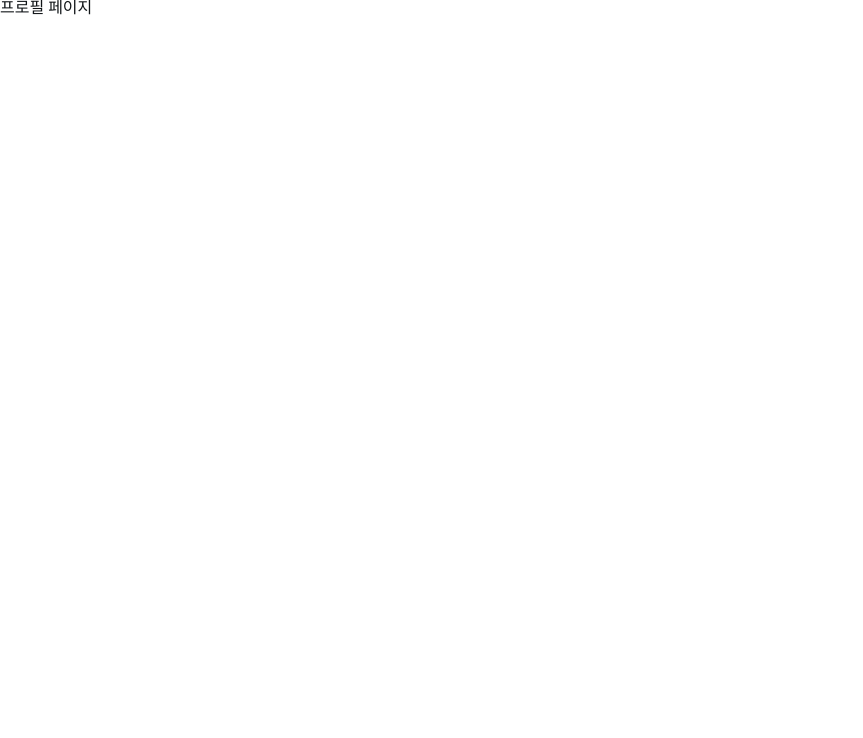
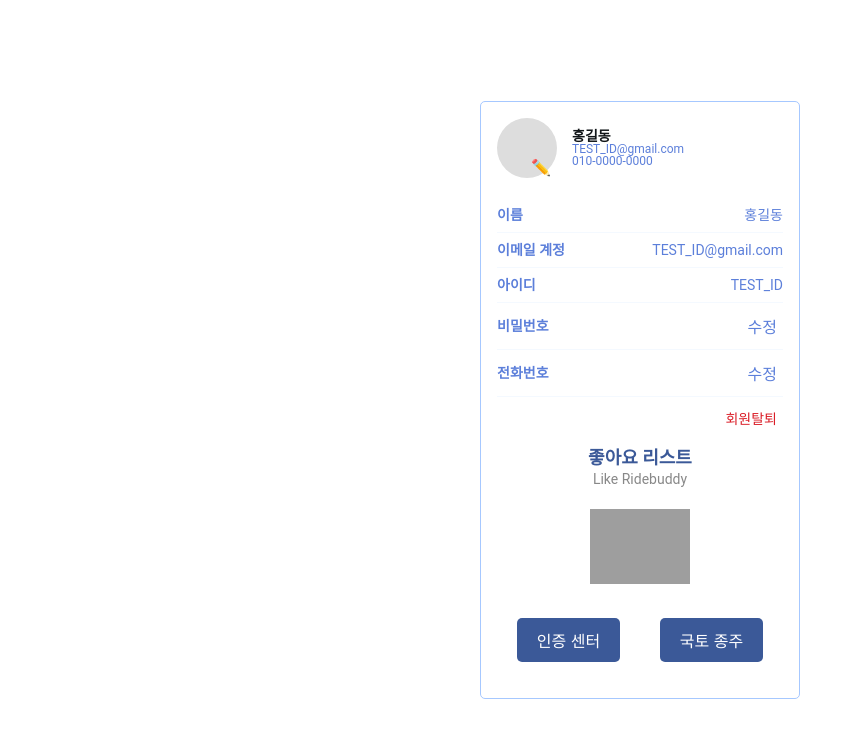
Before and after one commit to Stageus/rideBuddy-homepage, a React (Vite) app: page /Profile in a window 1280 px wide. Shown: the top 738 px of the page, without its empty margins (0-863 px from the left). Built offline with nearby package versions, Linux system fonts and the light colour scheme; grey boxes are pictures that could not be loaded.

Commit message:
프로필페이지 마크업 및 스타일링

```diff
--- a/src/page/Profile/index.jsx
+++ b/src/page/Profile/index.jsx
@@ -1,5 +1,14 @@
+import { PageWrapper } from "./style/style";
+import LikeList from "./ui/LikeList";
+import UserInfo from "./ui/UserInfo";
+
 const Profile = () => {
-  return <div>프로필 페이지</div>;
+  return (
+    <PageWrapper>
+      <UserInfo/>
+      <LikeList/>
+    </PageWrapper>
+  );
 };
 
 export default Profile;
--- /dev/null
+++ b/src/page/Profile/style/style.js
@@ -0,0 +1,15 @@
+import styled from 'styled-components';
+import { StyledContainer } from '../../../style/styles';
+
+export const PageWrapper = styled(StyledContainer)`
+  max-width: 320px;
+  padding: 16px;
+  box-sizing: border-box;
+  border: 1px solid ${({ theme }) => theme.colors.primary30};
+  border-radius: 5px;
+  width: 100%;
+  margin: 0 auto;
+  background-color: ${({ theme }) => theme.colors.white};
+  font-size: ${({ theme }) => theme.fontSizes.bodyS};
+  color:${({ theme }) => theme.colors.primary60};
+`;
--- /dev/null
+++ b/src/page/Profile/ui/LikeList/index.jsx
@@ -0,0 +1,61 @@
+import styled from "styled-components";
+
+const StyledLikeListContainerDiv = styled.div`
+  text-align: center;
+  margin-bottom: 20px;
+`;
+
+const StyledLikeListTitleH2 = styled.h2`
+  font-size: 18px;
+  font-weight: bold;
+  color: #3b5998;
+  margin-bottom: 5px;
+`;
+
+const StyledLikeListDescriptionP = styled.p`
+  font-size: 14px;
+  color: #888;
+  margin-bottom: 10px;
+`;
+
+const StyledLikeListImg = styled.img`
+  width: 100px;
+  height: 100px;
+  object-fit: contain;
+`;
+
+const StyledActionButtonContainerDiv = styled.div`
+  display: flex;
+  justify-content: space-around;
+  margin-top: 20px;
+`;
+
+const StyledActionButtonButton = styled.button`
+  padding: 10px 20px;
+  background-color: #3b5998;
+  color: white;
+  border: none;
+  border-radius: 5px;
+  cursor: pointer;
+
+  &:hover {
+    background-color: #334a7d;
+  }
+`;
+
+const LikeList = () => {
+  return (
+    <StyledLikeListContainerDiv>
+      <StyledLikeListTitleH2>좋아요 리스트</StyledLikeListTitleH2>
+      <StyledLikeListDescriptionP>Like Ridebuddy</StyledLikeListDescriptionP>
+      <StyledLikeListImg src="path-to-bike-image.png" alt="자전거 이미지" />
+
+      <StyledActionButtonContainerDiv>
+        <StyledActionButtonButton>인증 센터</StyledActionButtonButton>
+        <StyledActionButtonButton>국토 종주</StyledActionButtonButton>
+      </StyledActionButtonContainerDiv>
+    </StyledLikeListContainerDiv>
+  );
+};
+
+export default LikeList;
--- /dev/null
+++ b/src/page/Profile/ui/UserInfo/index.jsx
@@ -0,0 +1,14 @@
+import { StyledUserInfoSection } from "./style/style";
+import UserProfile from "./ui/UserProfile";
+import UserProfileDetails from "./ui/UserProfileDetails";
+
+const UserInfo = () => {
+    return (
+     <StyledUserInfoSection>
+     <UserProfile/>
+     <UserProfileDetails/>
+     </StyledUserInfoSection>
+    );
+  };
+
+  export default UserInfo;
--- /dev/null
+++ b/src/page/Profile/ui/UserInfo/style/style.js
@@ -0,0 +1,5 @@
+import styled from "styled-components";
+
+export const StyledUserInfoSection = styled.section`
+
+`
--- /dev/null
+++ b/src/page/Profile/ui/UserInfo/ui/UserProfile/index.jsx
@@ -0,0 +1,67 @@
+import styled from "styled-components";
+
+const StyledUserProfileContainerDiv = styled.div`
+  display: flex;
+  align-items: center;
+  margin-bottom: 20px;
+
+`;
+
+const StyledAvatarContainerDiv = styled.div`
+  position: relative;
+  margin-right: 15px;
+`;
+
+const StyledAvatarImg = styled.div`
+  width: 60px;
+  height: 60px;
+  border-radius: 50%;
+  background-color: #ddd;
+`;
+
+const StyledEditButtonButton = styled.button`
+  position: absolute;
+  bottom: 0;
+  right: 0;
+  background-color: transparent;
+  border: none;
+  cursor: pointer;
+`;
+
+const StyledProfileInfoDiv = styled.div`
+  display: flex;
+  flex-direction: column;
+`;
+
+const StyledProfileNameP = styled.p`
+  font-weight: bold;
+  color:${({ theme }) => theme.colors.black};
+
+`;
+
+const StyledProfileEmailP = styled.p`
+  font-size: ${({ theme }) => theme.fontSizes.bodyXS};
+`;
+
+const StyledProfilePhoneP = styled.p`
+  font-size: ${({ theme }) => theme.fontSizes.bodyXS};
+
+`;
+
+const UserProfile = () => {
+  return (
+    <StyledUserProfileContainerDiv>
+      <StyledAvatarContainerDiv>
+        <StyledAvatarImg />
+        <StyledEditButtonButton>✏️</StyledEditButtonButton>
+      </StyledAvatarContainerDiv>
+      <StyledProfileInfoDiv>
+        <StyledProfileNameP>홍길동</StyledProfileNameP>
+        <StyledProfileEmailP>TEST_ID@gmail.com</StyledProfileEmailP>
+        <StyledProfilePhoneP>010-0000-0000</StyledProfilePhoneP>
+      </StyledProfileInfoDiv>
+    </StyledUserProfileContainerDiv>
+  );
+};
+
+export default UserProfile;
--- /dev/null
+++ b/src/page/Profile/ui/UserInfo/ui/UserProfileDetails/index.jsx
@@ -0,0 +1,67 @@
+import styled from "styled-components";
+
+const StyledDetailsContainerDiv = styled.div`
+  margin-bottom: 20px;
+`;
+
+const StyledDetailItemDiv = styled.div`
+  display: flex;
+  justify-content: space-between;
+  align-items: center;
+  padding: 10px 0;
+  border-bottom: 1px solid ${({ theme }) => theme.colors.primary10};
+`;
+
+const StyledDetailLabelSpan = styled.span`
+  font-weight: bold;
+`;
+
+const StyledDetailValueSpan = styled.span`
+  color:${({ theme }) => theme.colors.primary60};
+`;
+
+const StyledDeleteAccountButton = styled.button`
+background-color: transparent;
+margin-top: 10px;
+font-size: ${({ theme }) => theme.fontSizes.bodyS};
+color: ${({ theme }) => theme.colors.error};
+display: block;
+margin-left: auto;
+`;
+
+const StyledEditButton = styled.button`
+  background-color: transparent;
+  border: none;
+  color:${({ theme }) => theme.colors.primary60};
+  cursor: pointer;
+`;
+
+const UserProfileDetails = () => {
+  return (
+    <StyledDetailsContainerDiv>
+      <StyledDetailItemDiv>
+        <StyledDetailLabelSpan>이름</StyledDetailLabelSpan>
+        <StyledDetailValueSpan>홍길동</StyledDetailValueSpan>
+      </StyledDetailItemDiv>
+      <StyledDetailItemDiv>
+        <StyledDetailLabelSpan>이메일 계정</StyledDetailLabelSpan>
+        <StyledDetailValueSpan>TEST_ID@gmail.com</StyledDetailValueSpan>
+      </StyledDetailItemDiv>
+      <StyledDetailItemDiv>
+        <StyledDetailLabelSpan>아이디</StyledDetailLabelSpan>
+        <StyledDetailValueSpan>TEST_ID</StyledDetailValueSpan>
+      </StyledDetailItemDiv>
+      <StyledDetailItemDiv>
+        <StyledDetailLabelSpan>비밀번호</StyledDetailLabelSpan>
+        <StyledEditButton>수정</StyledEditButton>
+      </StyledDetailItemDiv>
+      <StyledDetailItemDiv>
+        <StyledDetailLabelSpan>전화번호</StyledDetailLabelSpan>
+        <StyledEditButton>수정</StyledEditButton>
+      </StyledDetailItemDiv>
+      <StyledDeleteAccountButton>회원탈퇴</StyledDeleteAccountButton>
+    </StyledDetailsContainerDiv>
+  );
+};
+
+export default UserProfileDetails;
```
